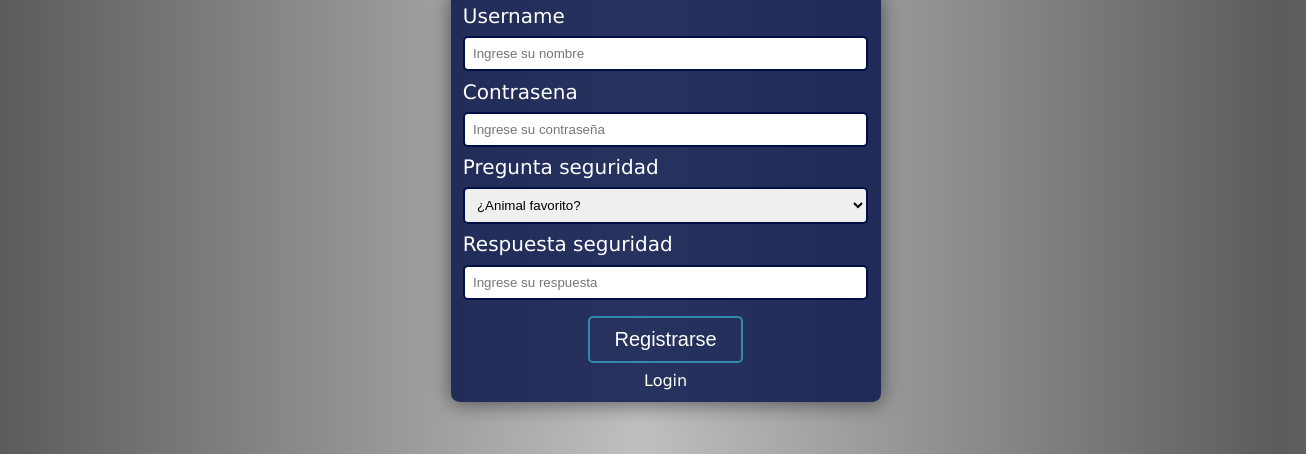
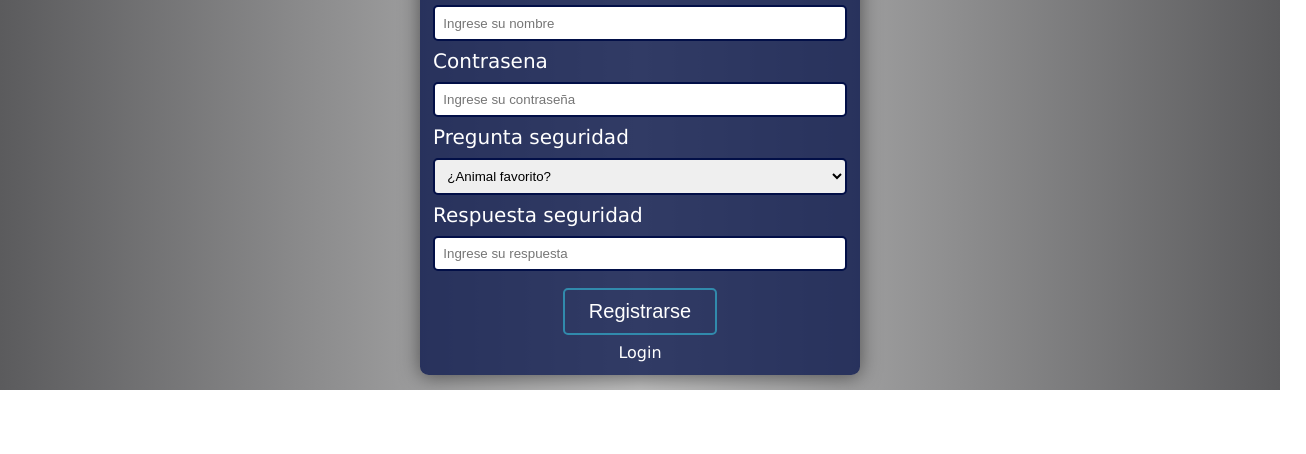
Before and after one commit to Dagurasu5/sprint, a plain HTML site: page index.html in a window 1280 px wide. Shown: the part 410-864 px from the top of the page, 1306 px wide, since content can reach past the window. After the commit the page ends 800 px from the top, so only its background shows below. Drawn offline with Linux system fonts and the light colour scheme.

Commit message:
Se mejora la margen del body y se elimina codigo innecesario

```diff
--- a/estilos.css
+++ b/estilos.css
@@ -5,11 +5,10 @@
 }
 
 body{
-    margin: 2%;
-    padding: 2%;
-    width: 100%;
-    height: 100%;
-    font-size: 100%;
+    margin: 0.5%;
+    padding: 0.5%;
+    width: auto;
+    height: auto;
     background: rgb(0, 0, 0);
     background: linear-gradient(90deg, rgba(91, 91, 93, 1) 0%, rgba(191, 191, 191, 1) 50%, rgba(91, 91, 93, 1) 100%);
     background-position: center;
@@ -34,7 +33,7 @@ body{
 #form-registro{
     width: 35%;
     height: auto;
-    background-color: rgba(2, 15, 71, 0.8);
+    background-color: rgba(2, 15, 71, 0.75);
     padding: 1%;
     margin: auto;
     border-radius: 2%;
```
